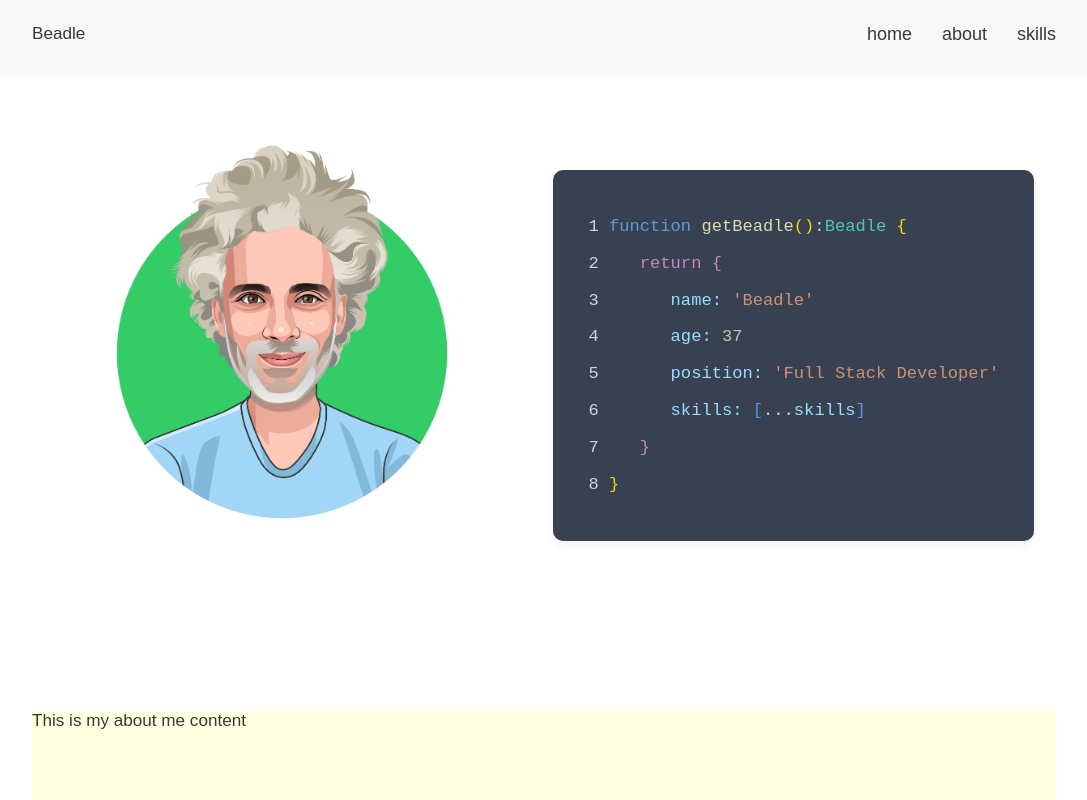
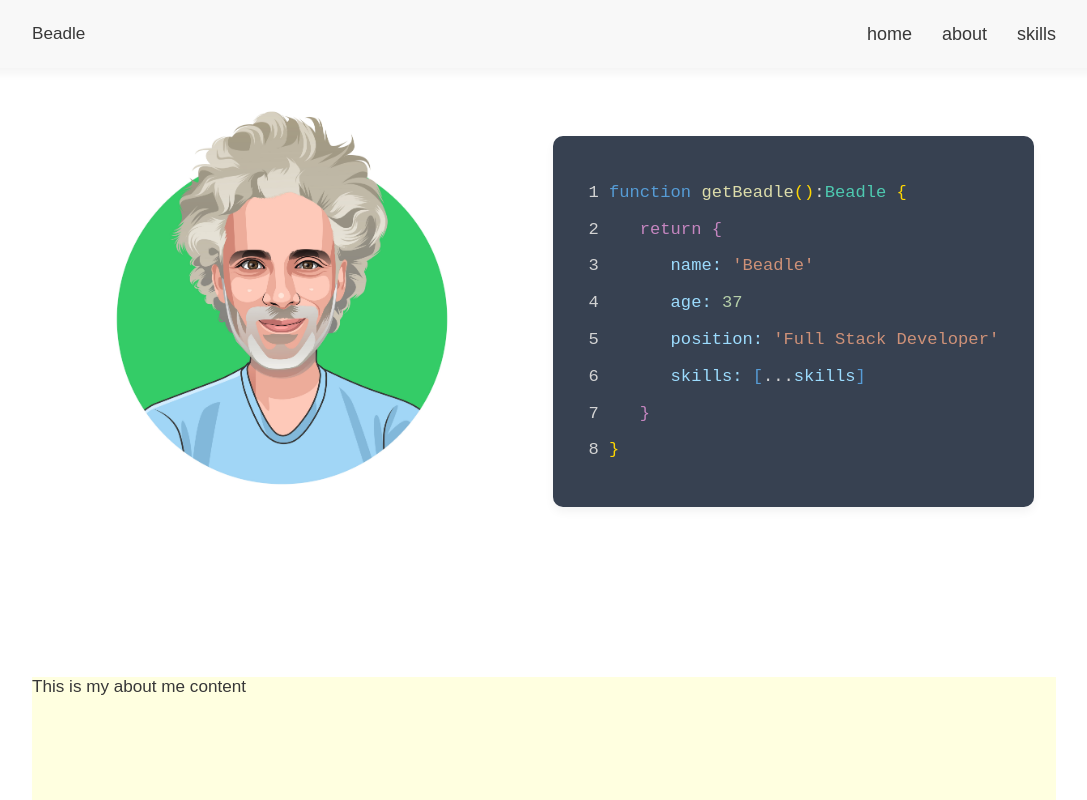
Before and after one commit to Beadle85/portfolio, a Next.js app: page / in a window 1280 px wide. Shown: the top 800 px of the page, without its empty margins (96-1183 px from the left). Built offline with nearby package versions, Linux system fonts and the light colour scheme.

Commit message:
udpate home margin

```diff
--- a/components/home.module.css
+++ b/components/home.module.css
@@ -1,7 +1,7 @@
 .container {
   height: calc(80vh - 100px);
   width: 80%;
-  margin: 5rem auto 0;
+  margin: 3rem auto 0;
   display: flex;
   align-items: center;
   justify-content: space-around;
```
